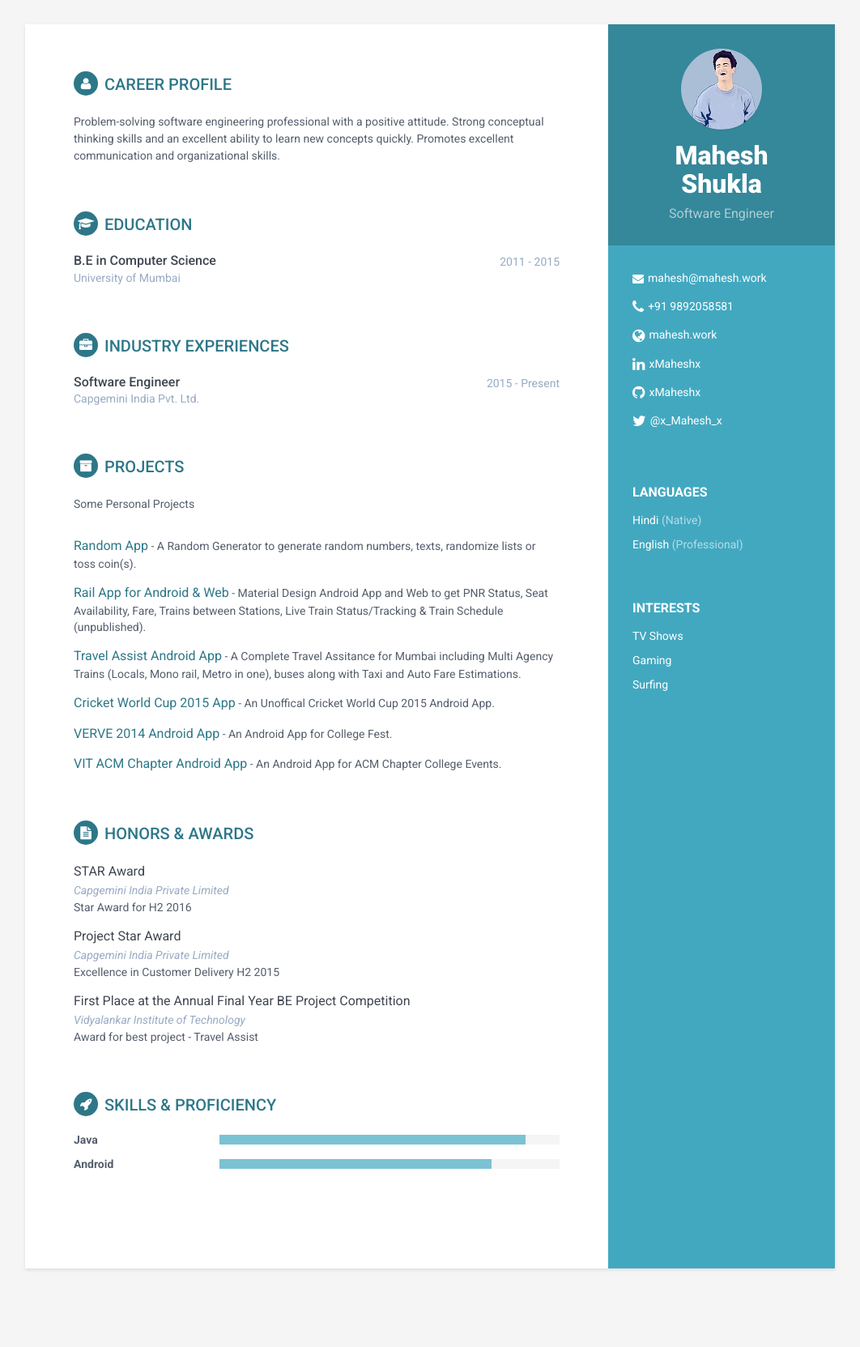
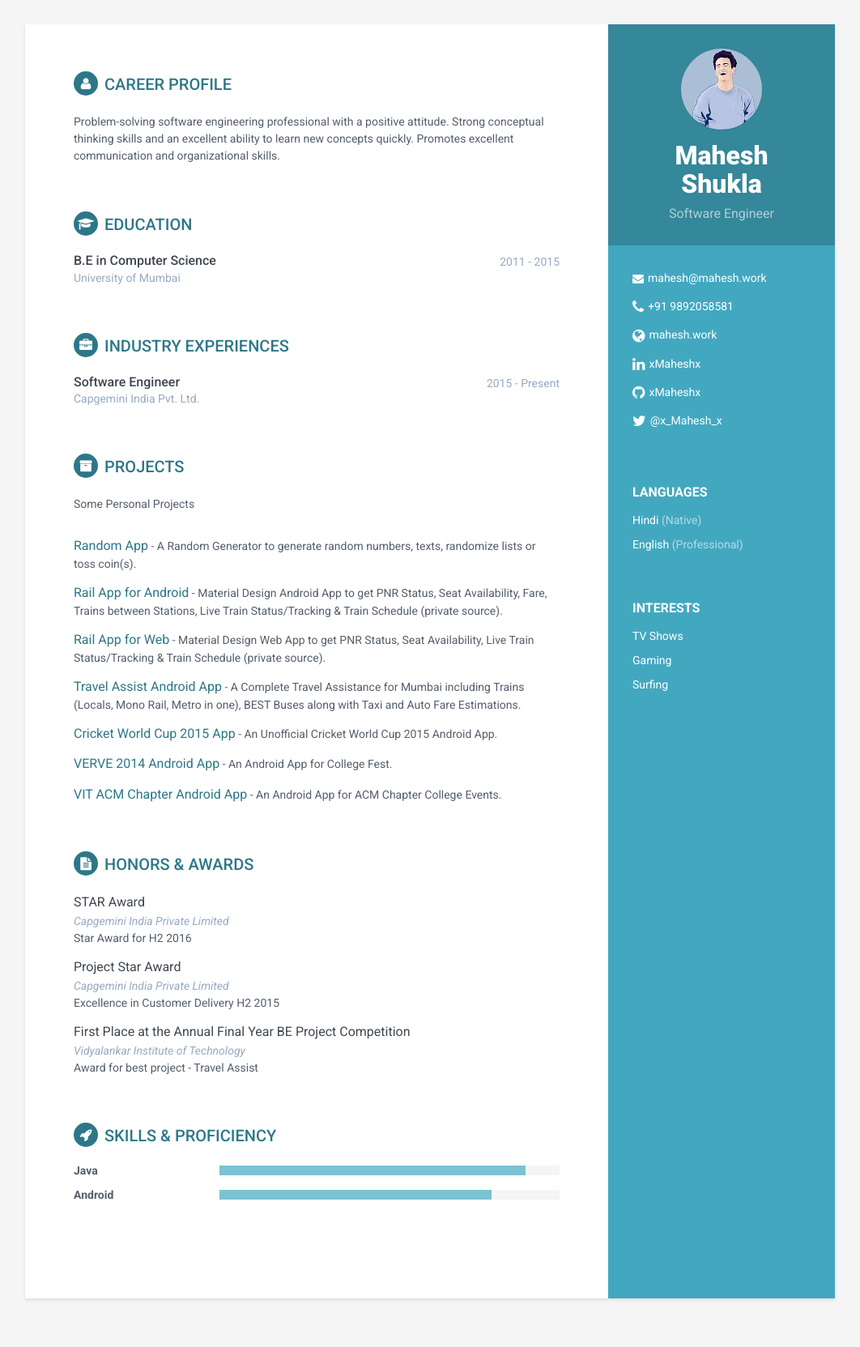
Before and after one commit to xMaheshx/resume, a Jekyll site: the page built from index.html, in a window 1280 px wide. Shown: the whole page at 81% size, without its empty margins (109-1171 px from the left). Built offline with Jekyll 4.4.1, drawn with Linux system fonts in a browser that asks for light colours; before the commit the page ends 1626 px from its top, so only the background shows below that.

Commit message:
no message

```diff
--- a/_data/data.yml
+++ b/_data/data.yml
@@ -63,17 +63,21 @@ projects:
         link: "https://play.google.com/store/apps/details?id=ws.mahesh.apps.randomgenerator"
         tagline: "A Random Generator to generate random numbers, texts, randomize lists or toss coin(s)."
       - project:
-        title: Rail App for Android &amp; Web
-        link: "#"
-        tagline: "Material Design Android App and Web to get PNR Status, Seat Availability, Fare, Trains between Stations, Live Train Status/Tracking & Train Schedule (unpublished)."
+        title: Rail App for Android
+        link: "https://bitbucket.org/maxxroid/railappandroid/"
+        tagline: "Material Design Android App to get PNR Status, Seat Availability, Fare, Trains between Stations, Live Train Status/Tracking & Train Schedule (private source)."
+      - project:
+        title: Rail App for Web
+        link: "https://bitbucket.org/maxxroid/railappweb/"
+        tagline: "Material Design Web App to get PNR Status, Seat Availability, Live Train Status/Tracking & Train Schedule (private source)."
       - project:
         title: Travel Assist Android App
         link: "https://github.com/xMaheshx/Travel-Assist"
-        tagline: "A Complete Travel Assitance for Mumbai including Multi Agency Trains (Locals, Mono rail, Metro in one), buses along with Taxi and Auto Fare Estimations."
+        tagline: "A Complete Travel Assistance for Mumbai including Trains (Locals, Mono Rail, Metro in one), BEST Buses along with Taxi and Auto Fare Estimations."
       - project:
         title: Cricket World Cup 2015 App
         link: "https://github.com/xMaheshx/CricketWorldCup2015"
-        tagline: "An Unoffical Cricket World Cup 2015 Android App."
+        tagline: "An Unofficial Cricket World Cup 2015 Android App."
       - project:
         title: VERVE 2014 Android App
         link: "https://play.google.com/store/apps/details?id=com.mahesh.verve"
```
